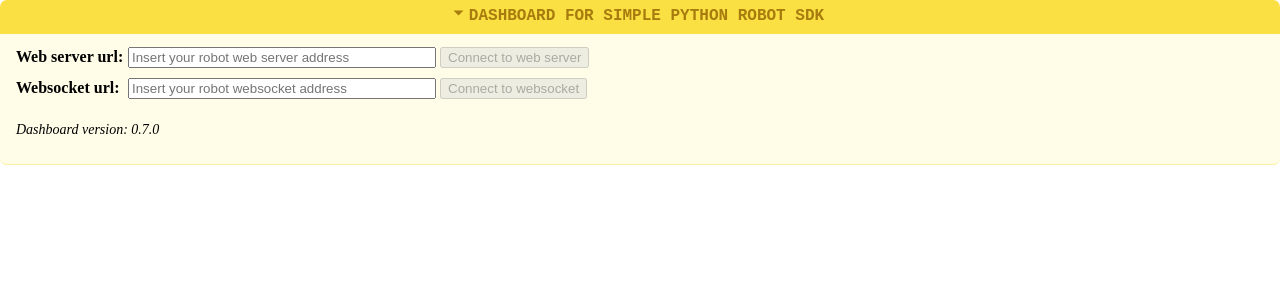
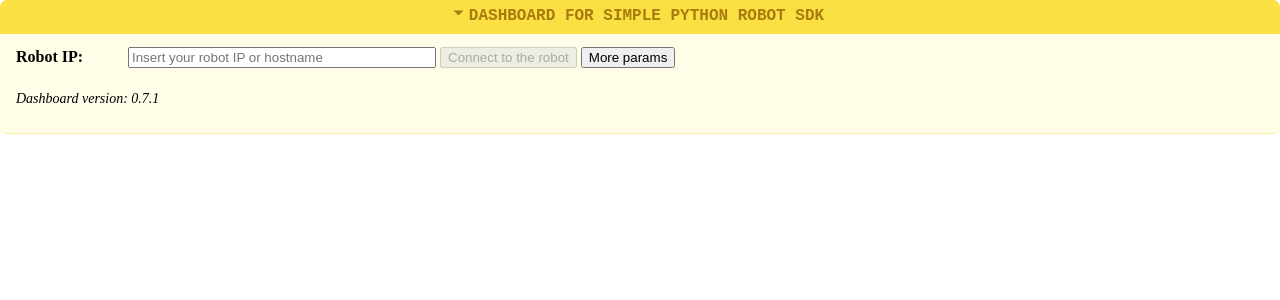
Before and after one commit to vellons/SimplePYBotDashboard, a Vue app: page / in a window 1280 px wide. Shown: the top 300 px of the page. Built offline with nearby package versions, Linux system fonts and the light colour scheme; what @meforma/vue-toaster would draw is missing.

Commit message:
New version - 0.7.1  - Robot name in document.title  - Only IP mode  - Fix websocket connection

```diff
--- a/package.json
+++ b/package.json
@@ -1,6 +1,6 @@
 {
   "name": "simplepybotdashboard",
-  "version": "0.7.0",
+  "version": "0.7.1",
   "private": true,
   "scripts": {
     "serve": "vue-cli-service serve",
--- a/src/App.vue
+++ b/src/App.vue
@@ -47,7 +47,7 @@
     <CollapsibleBlock
         id="configurations" class="home-collapse"
         :toggle-text="(!loadingRobotConfig && robotConfigAvailable) ? 'Configurations' : 'Dashboard for Simple Python Robot SDK'">
-      <div>
+      <div v-if="!onlyIPMode">
         <label for="web-server-url" class="server-label">Web server url:</label>
         <input type="text" id="web-server-url" v-model="webServerUrl" class="server-input"
                placeholder="Insert your robot web server address" :disabled="robotConfigAvailable"/>
@@ -57,6 +57,9 @@
         </button>
         <button v-else @click="closeDashboard" class="main-button">
           Close dashboard
+        </button>
+        <button v-if="!robotConfigAvailable && !onlyIPMode" @click="onlyIPMode = true" class="main-button">
+          Only IP
         </button>
         <br/>
         <label for="web-socket-url" class="server-label" @click="webSocketLabelClick">
@@ -70,6 +73,17 @@
         </button>
         <button v-else @click="closeWebSocket" class="main-button">
           Close websocket
+        </button>
+      </div>
+      <div v-else>
+        <label for="robot-ip" class="server-label">Robot IP:</label>
+        <input type="text" id="robot-ip" v-model="robotIP" class="server-input"
+               placeholder="Insert your robot IP or hostname" :disabled="robotConfigAvailable"/>
+        <button @click="connectFromIP" :disabled="robotIP === ''" class="main-button">
+          Connect to the robot
+        </button>
+        <button v-if="onlyIPMode" @click="onlyIPMode = false" class="main-button">
+          More params
         </button>
       </div>
 
@@ -115,6 +129,8 @@ export default {
   data: () => ({
     webServerUrl: "",
     webSocketUrl: "",
+    robotIP: "",
+    onlyIPMode: false,
     loadingRobotConfig: true,
     webSocket: null,
     robotConfig: {},
@@ -122,7 +138,7 @@ export default {
     sdkVersion: null,
     lastWebSocketStatus: {},
     hideLastWebSocketStatus: true,
-    appVersion: "0.7.0",
+    appVersion: "0.7.1",
     commitSha: "",
   }),
   mounted() {
@@ -149,18 +165,20 @@ export default {
             this.robotConfigAvailable = true
           }
           if (this.robotConfig.id && this.robotConfig.name) {
+            this.onlyIPMode = false
             this.loadingRobotConfig = false
+            document.title = this.robotConfig.name
             this.$toast.success(this.robotConfig.name + " ready")
           } else {
             this.$toast.warning("Bad robot configuration")
           }
           this.$router.replace({query: {...this.$route.query, webserverurl: this.webServerUrl}})
           localStorage.setItem("webServerUrl", this.webServerUrl)
-          if (this.$route.query.autoconnect) {
-            setTimeout(() => {
+          setTimeout(() => {
+            if (this.webSocket === null || this.webSocket.readyState !== WebSocket.OPEN) {
               this.connectToWebSocket()
-            }, 100)
-          }
+            }
+          }, 100)
         } else {
           this.$toast.error("Bad response from " + this.webServerUrl + "/configuration/" +
               " code " + response.status)
@@ -233,8 +251,12 @@ export default {
     readQueryConf: function () {
       if (this.$route.query.webserverurl) {
         this.webServerUrl = this.$route.query.webserverurl
+        this.onlyIPMode = false
       } else if (localStorage.getItem("webServerUrl")) {
         this.webServerUrl = localStorage.getItem("webServerUrl")
+        this.onlyIPMode = false
+      } else {
+        this.onlyIPMode = true
       }
 
       if (this.$route.query.websocketurl) {
@@ -259,6 +281,13 @@ export default {
     webSocketLabelClick: function () {
       this.hideLastWebSocketStatus = !this.hideLastWebSocketStatus
       localStorage.setItem("hideLastWebSocketStatus", this.hideLastWebSocketStatus)
+    },
+    connectFromIP: function () {
+      // Using standard Robot Simple PY bot ports
+      this.robotIP = this.robotIP.toString().replace(/\s/g, "")
+      this.webServerUrl = "http://" + this.robotIP + ":8000/api/v1/robot"
+      this.webSocketUrl = "ws://" + this.robotIP + ":65432"
+      this.connectToWebServer()
     }
   }
 }
```
Also changed, not shown: 1 other file (tests, documents, lock files or other folders).
